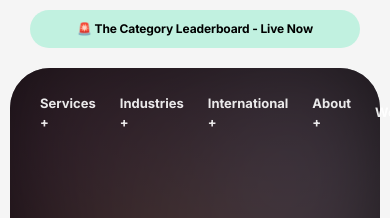
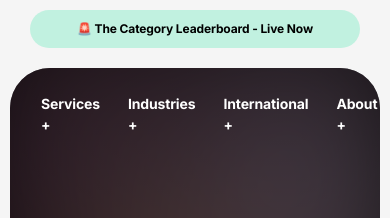
Before and after one commit to shuvo794/riseatseven, a Next.js app: page / in a window 390 px wide. Shown: the top 218 px of the page. Built offline with nearby package versions, Linux system fonts and the light colour scheme.

Commit message:
feat: create responsive Navbar component with dynamic scroll styling and announcement bar

```diff
--- a/components/Navbar.tsx
+++ b/components/Navbar.tsx
@@ -11,7 +11,7 @@ const navLinks = [
   { label: "About +", href: "#" },
   { label: "Work", href: "#work", badge: "25" },
   { label: "Careers", href: "#" },
-  { label: "Blog", href: "#" },
+  { label: "Blog & Resources", href: "#" },
   { label: "Webinar", href: "#" },
 ];
 
@@ -74,13 +74,14 @@ export default function Navbar() {
             alignItems: "center",
             justifyContent: "between",
             transition: "all 0.7s cubic-bezier(0.16, 1, 0.3, 1)",
-            maxWidth: scrolled ? "1200px" : "100%",
-            backgroundColor: scrolled ? "rgba(255, 255, 255, 0.95)" : "transparent",
-            backdropFilter: scrolled ? "blur(20px)" : "none",
-            padding: scrolled ? "12px 30px" : "20px 0",
+            maxWidth: scrolled ? "1400px" : "100%",
+            backgroundColor: scrolled ? "rgba(255, 255, 255, 0.75)" : "transparent",
+            backdropFilter: scrolled ? "blur(16px)" : "none",
+            WebkitBackdropFilter: scrolled ? "blur(16px)" : "none",
+            border: scrolled ? "1px solid rgba(255, 255, 255, 0.3)" : "1px solid transparent",
+            padding: scrolled ? "12px 24px" : "20px 0",
             borderRadius: scrolled ? "100px" : "0",
-            boxShadow: scrolled ? "0 8px 30px rgba(0,0,0,0.08)" : "none",
-            display: "flex",
+            boxShadow: scrolled ? "0 4px 30px rgba(0, 0, 0, 0.1)" : "none",
             width: "100%",
           }}
         >
@@ -120,7 +121,7 @@ export default function Navbar() {
             style={{
               display: "flex",
               alignItems: "center",
-              gap: "24px",
+              gap: "28px",
               margin: "0 auto"
             }}
           >
@@ -129,13 +130,14 @@ export default function Navbar() {
                 key={link.label}
                 href={link.href}
                 style={{
-                  fontSize: "13px",
+                  fontSize: "14px",
                   fontWeight: "700",
-                  color: scrolled ? "rgba(0,0,0,0.7)" : "rgba(255,255,255,0.9)",
+                  color: scrolled ? "#000" : "#fff",
                   textDecoration: "none",
                   display: "flex",
                   alignItems: "center",
-                  gap: "4px",
+                  position: "relative",
+                  letterSpacing: "-0.01em"
                 }}
               >
                 {link.label}
@@ -146,12 +148,16 @@ export default function Navbar() {
                       color: "#000",
                       fontSize: "9px",
                       fontWeight: "900",
-                      padding: "2px 6px",
+                      minWidth: "16px",
+                      height: "16px",
                       borderRadius: "100px",
-                      height: "16px",
                       display: "flex",
                       alignItems: "center",
                       justifyContent: "center",
+                      position: "absolute",
+                      top: "-8px",
+                      right: "-16px",
+                      padding: "0 4px"
                     }}
                   >
                     {link.badge}
```
